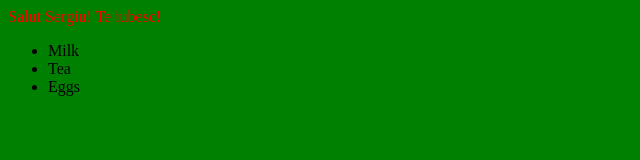
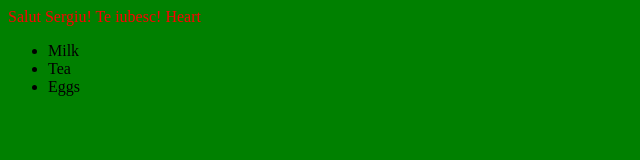
Before and after one commit to nicoletasima/tutorial-git, a plain HTML site: page index.html in a window 1280 px wide. Shown: the full height of the page, 0-640 px from the left. Drawn offline with Linux system fonts and the light colour scheme.

Commit message:
Edited commit

```diff
--- a/index.html
+++ b/index.html
@@ -3,7 +3,7 @@
 		<link rel="stylesheet" href="layout.css">
 	</head>
 	<body>
-	<p>Salut Sergiu! Te iubesc!</p>
+	<p>Salut Sergiu! Te iubesc! Heart</p>
 	<ul>
 		<li>Milk</li>
 		<li>Tea</li>
```
